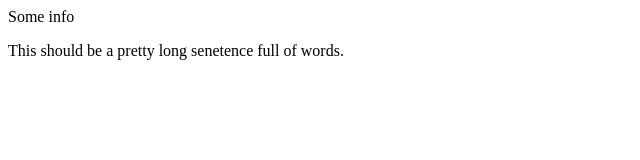
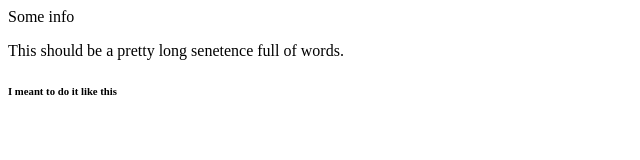
Before and after one commit to Benluv/This-is-a-test-repo, a plain HTML site: page index.html in a window 1280 px wide. Shown: the full height of the page, 0-640 px from the left. Drawn offline with Linux system fonts and the light colour scheme.

Commit message:
from my branch

```diff
--- a/index.html
+++ b/index.html
@@ -6,5 +6,6 @@
 <body>
   Some info
   <p>This should be a pretty long senetence full of words.</p>
+  <h6>I meant to do it like this</h6>
 </body>
 </html>
```
